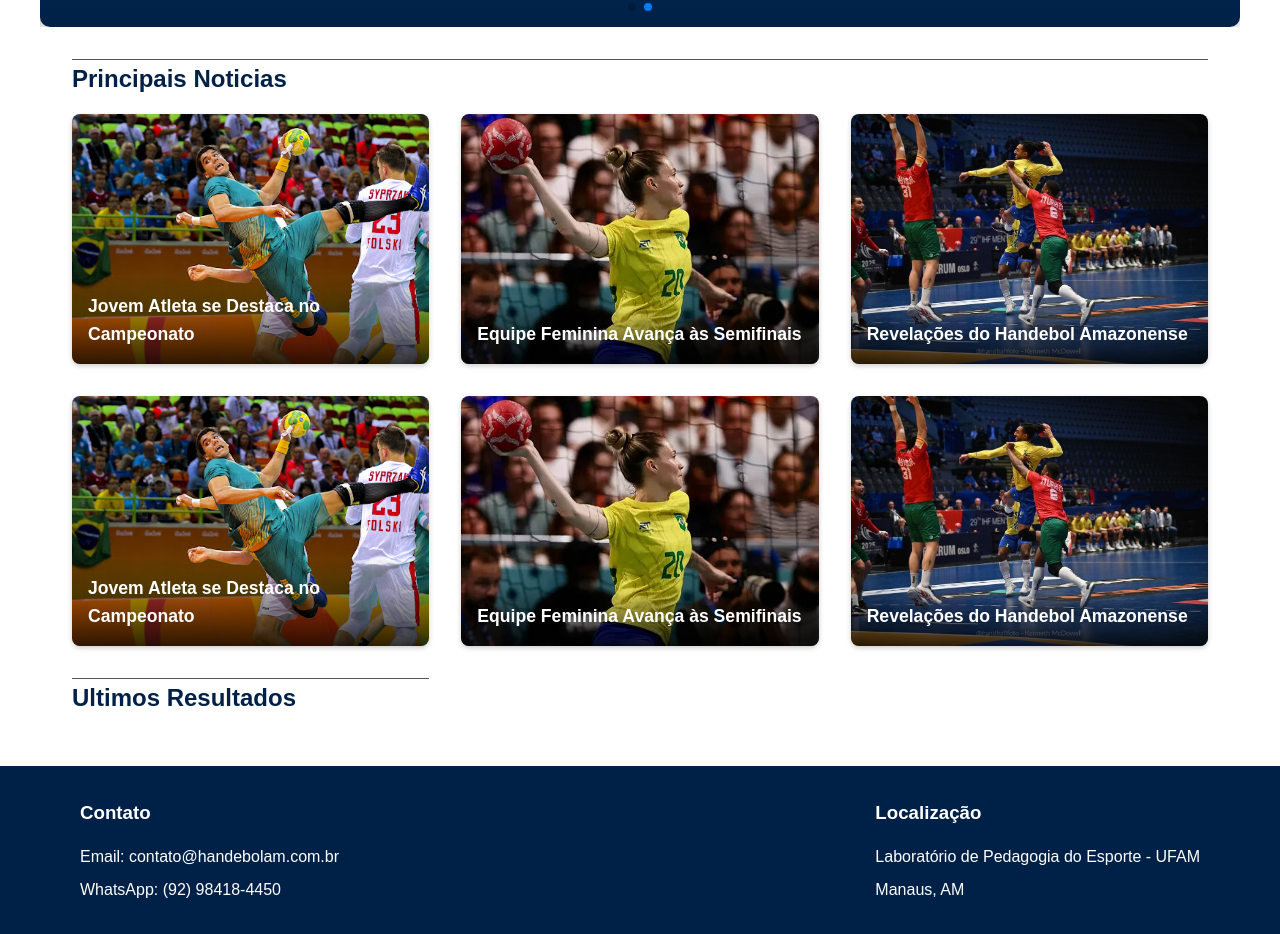
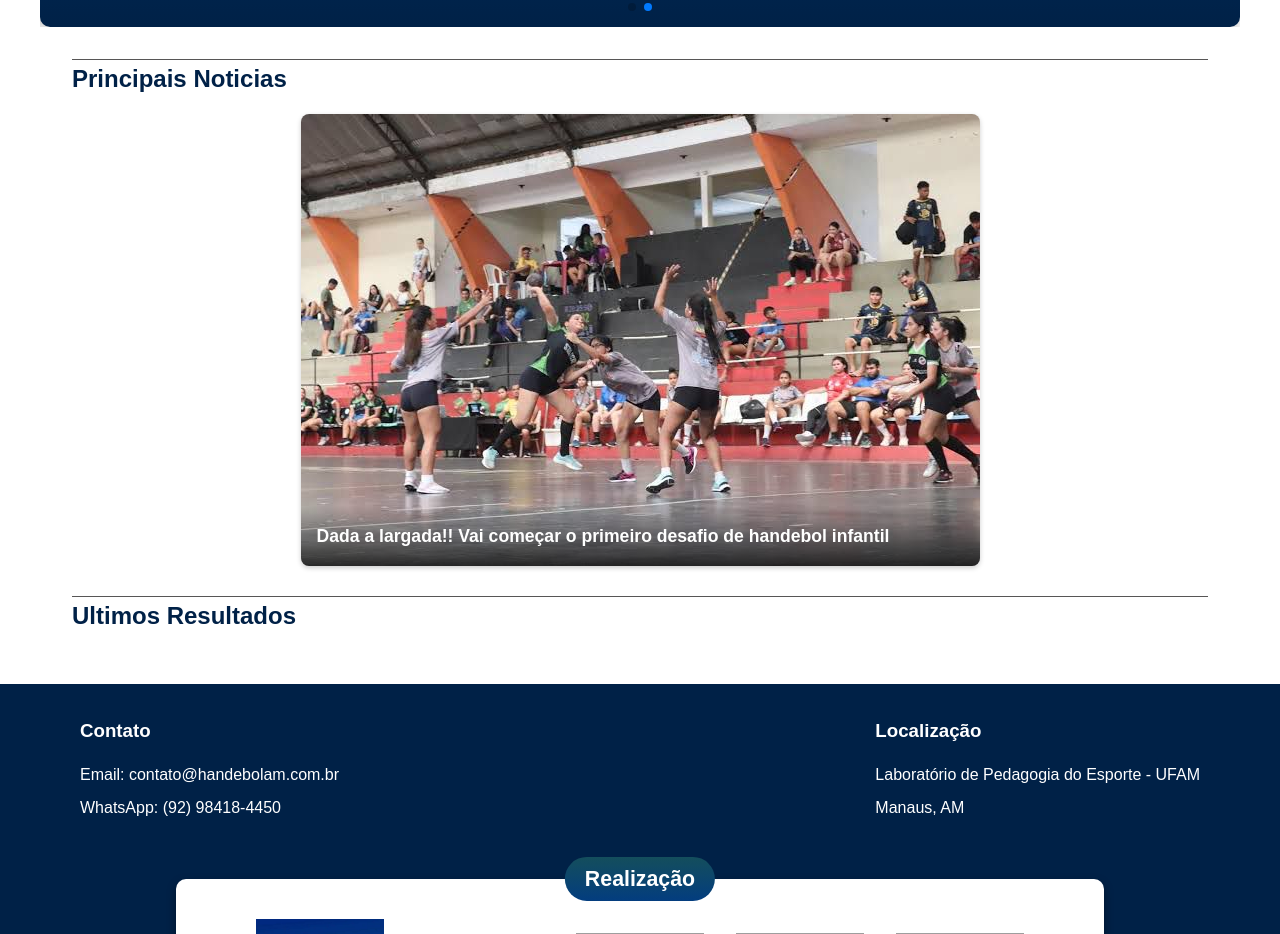
Before and after one commit to sergiogarcez/handebol_challenge, a plain HTML site: page index.html in a window 1280 px wide. Shown: the part 440-1374 px from the top of the page. Drawn offline with nearby package versions, Linux system fonts and the light colour scheme; grey boxes are pictures that could not be loaded.

Commit message:
Feat: First website version is already

```diff
--- a/css/style.css
+++ b/css/style.css
@@ -966,11 +966,23 @@ body {
     border-top: var(--gray) 1px solid;
 
 }
+
+.news-last-results h2 {
+    margin-top: 30px;
+    display: flex;
+    margin-bottom: 1rem;
+    color: var(--dark-blue);
+    font-size: 1.5rem;
+    border-top: var(--gray) 1px solid;
+
+}
+
 .news-grid {
     display: grid;
-    grid-template-columns: repeat(auto-fit, minmax(300px, 1fr));
+    grid-template-columns: repeat(auto-fit, minmax(250px, 1fr));
     gap: 2rem;
     margin-top: 1rem;
+    justify-items: center;
 }
 
 .news-item {
@@ -978,18 +990,25 @@ body {
     overflow: hidden;
     border-radius: 8px;
     box-shadow: 0 2px 5px rgba(0,0,0,0.2);
+    padding: 0;
+    margin: 0;
+    background: none;
+    display: flex;
 }
 
 .news-image-container {
-    position: relative;
     width: 100%;
-    height: 250px;
+    height: 100%;
+    margin: 0 auto;
+    padding: 0;
 }
 
 .news-image-container img {
     width: 100%;
     height: 100%;
     object-fit: cover;
+    display: block;
+    margin: 0 auto;
 }
 
 .news-description {
@@ -1007,6 +1026,10 @@ body {
     align-items: center;
     justify-content: center;
     text-align: center;
+}
+
+.news-description p {
+    color: var(--white);
 }
 
 .news-item:hover .news-description {
--- a/index.html
+++ b/index.html
@@ -76,15 +76,17 @@
                 <h2>Principais Noticias</h2>
                 <div class="news-grid">
                     <div class="news-item">
-                        <div class="news-image-container">
-                            <img src="../assets/manchetes/handbol_guy.jpg" alt="Notícia 1">
-                            <div class="news-description">
-                                <p>Descrição detalhada da notícia sobre o jogador em ação durante o campeonato regional.</p>
+                        <a href="../pages/manchete1.html">
+                            <div class="news-image-container">
+                                <img src="../assets/manchetes/manchete_01.jpg" alt="Notícia 1">
+                                <div class="news-description">
+                                    <p>Primeiro campeonato de handebol infantil começa no dia 4 de Maio.</p>
+                                </div>
+                                <h3 class="news-title">Dada a largada!! Vai começar o primeiro desafio de handebol infantil</h3>
                             </div>
-                            <h3 class="news-title">Jovem Atleta se Destaca no Campeonato</h3>
-                        </div>
+                        </a>
                     </div>
-                    <div class="news-item">
+                    <!-- <div class="news-item">
                         <div class="news-image-container">
                             <img src="../assets/manchetes/handbol_girl.jpeg" alt="Notícia 2">
                             <div class="news-description">
@@ -127,9 +129,11 @@
                                     <p>Nova geração de atletas impressiona técnicos durante torneio classificatório.</p>
                                 </div>
                                 <h3 class="news-title">Revelações do Handebol Amazonense</h3>
-                                </div>
+                                </div> -->
                             </div>
-                        <h2>Ultimos Resultados</h2>
+                        <div class="news-last-results">
+                            <h2>Ultimos Resultados</h2>
+                        </div>
                         </div>
                     </div>
                 </section>
```
